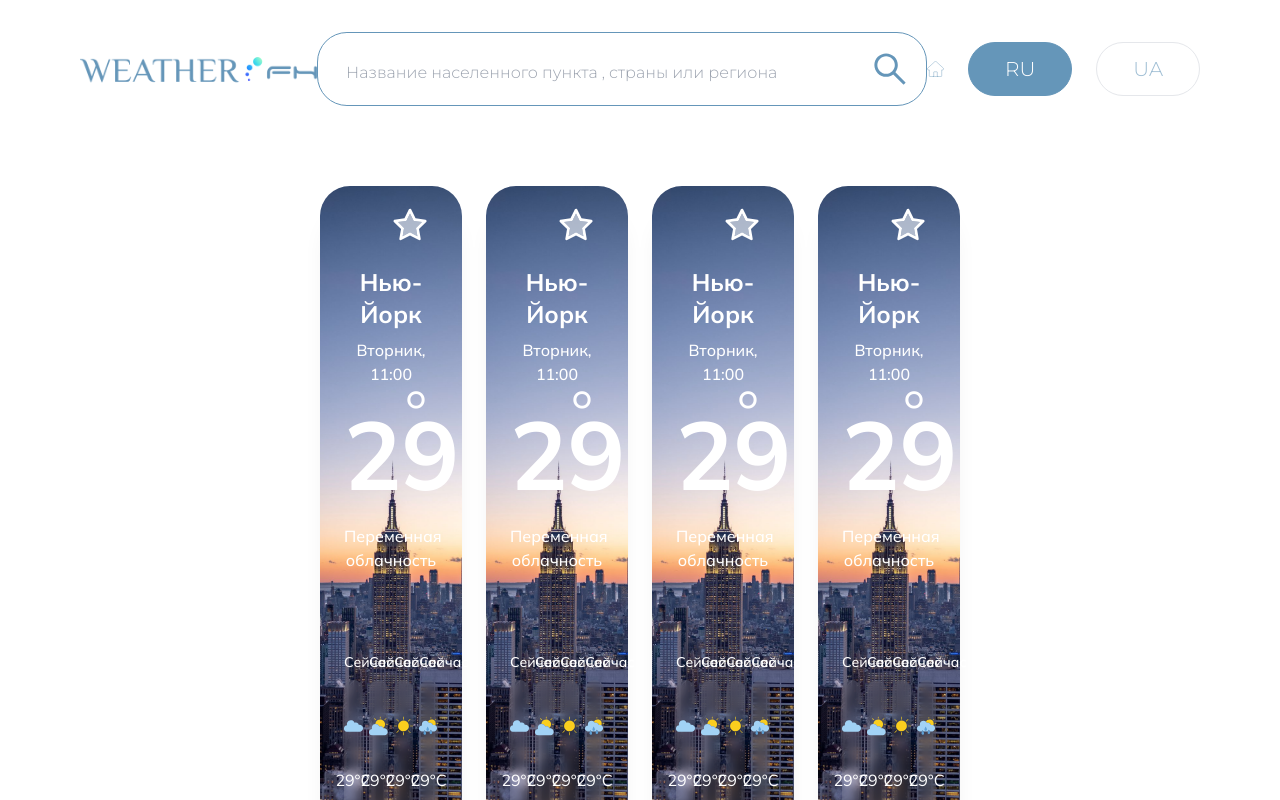
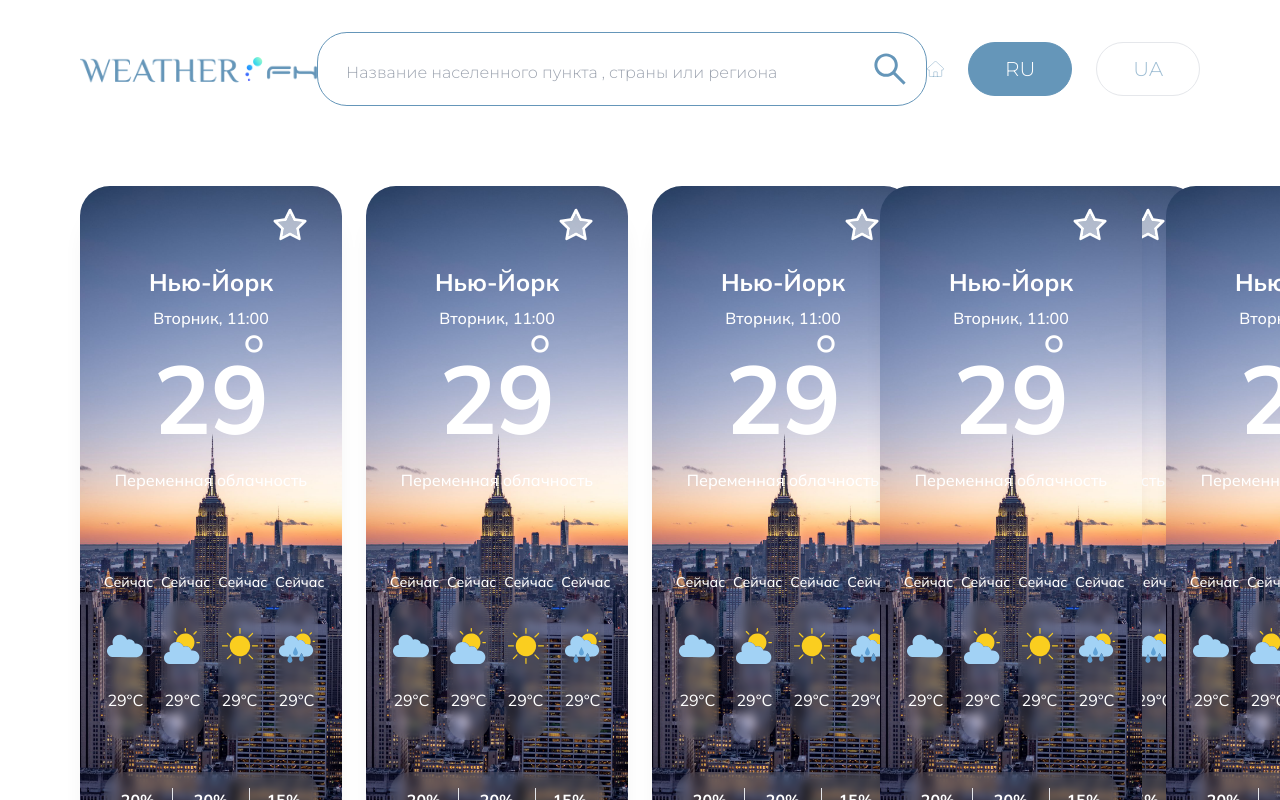
Before and after one commit to SelikhovFH/fh-weather-rus, a React (Create React App) app: page / in a window 1280 px wide. Shown: the top 800 px of the page. Built offline with nearby package versions, Linux system fonts and the light colour scheme; no server answers.

Commit message:
some minor fix

```diff
--- a/src/App.tsx
+++ b/src/App.tsx
@@ -1,11 +1,12 @@
 import React, { FC } from 'react';
 import { Routes, Route } from 'react-router-dom';
 import { useQuery } from 'react-query';
-import { WeatherService } from './services/weather.service';
+import { weatherExampleSmall, WeatherService } from './services/weather.service';
 import RequireAuth from './hoc/RequireAuth';
 import CityPage from './pages/CityPage';
 import LoginPage from './pages/LoginPage';
 import WeatherPage from './pages/WeatherPage';
+import { WeatherContext } from './Context';
 
 const App: FC = () => {
   // const { data, isLoading, error } = useQuery('weatherData', () =>
@@ -17,6 +18,7 @@ const App: FC = () => {
   // console.log(data);
 
   return (
+    <WeatherContext.Provider value={[weatherExampleSmall]}>
       <Routes>
         <Route path='/login' element={<LoginPage />} />
         <Route
@@ -37,6 +39,7 @@ const App: FC = () => {
           }
         />
       </Routes>
+    </WeatherContext.Provider>
   );
 };
 
--- /dev/null
+++ b/src/Context.tsx
@@ -0,0 +1,3 @@
+import React from 'react';
+export const WeatherContext = React.createContext<any[]>([]);
+// Remove any! when have typeof response
--- a/src/components/weather-page-components/Slider.tsx
+++ b/src/components/weather-page-components/Slider.tsx
@@ -6,11 +6,9 @@ const Slider: FC<SliderProps> = ({ pages }) => {
   const [translate, setTranslate] = useState(0);
   const [selectedSlide, setSelectedSlide] = useState(0);
   const width = window.screen.width;
-
   useEffect(() => {
     setTranslate(width * selectedSlide);
   }, [selectedSlide]);
-
   const setSelectedPage = (page: number): void => {
     if (page > pages.length - 1) {
       setSelectedSlide(0);
@@ -22,11 +20,10 @@ const Slider: FC<SliderProps> = ({ pages }) => {
     }
     setSelectedSlide(page);
   };
-
   return (
     <>
       <div className='flex items-center select-none'>
-        <div className={`overflow-hidden`} style={{ maxWidth: `${width}px` }}>
+        <div className='overflow-hidden w-screen'>
           <div
             style={{
               transform: `translateX(-${translate}px)`,
--- a/src/components/weather-page-components/createPagesWithCards.tsx
+++ b/src/components/weather-page-components/createPagesWithCards.tsx
@@ -3,7 +3,7 @@ import AddNewCard from './AddNewCard';
 import WeatherCard from './WeatherCard';
 
 export const createPagesWithCards = (): JSX.Element[] => {
-  const someCards: number[] = [0, 1, 2, 3, 4, 5, 6, 7, 8, 9, 1]; // Will recieve data in props
+  const someCards: number[] = [0, 1, 2, 3, 4, 5]; // Will recieve data in props
   const pages: JSX.Element[] = [];
 
   let onePage: JSX.Element[] = [];
@@ -12,9 +12,7 @@ export const createPagesWithCards = (): JSX.Element[] => {
     onePage.push(<WeatherCard key={i} />);
     if (((i + 1) % 4 === 0 && i !== 0) || i === someCards.length - 1) {
       pages.push(
-        <div
-          className='grid grid-cols-4 w-full gap-x-6 mb-20 pr-20 first: pl-20'
-          key={i}>
+        <div className='grid grid-cols-4 w-screen px-20 gap-x-6 mb-20' key={i}>
           {onePage.map((item, i) => (
             <WeatherCard key={i} />
           ))}
@@ -25,7 +23,7 @@ export const createPagesWithCards = (): JSX.Element[] => {
       if (onePage.length === 4 && i === someCards.length - 1) {
         pages.push(
           <div
-            className='grid grid-cols-4 w-full gap-x-6 mb-20 pr-20 first: pl-20'
+            className='grid grid-cols-4 w-screen px-20 gap-x-6 mb-20'
             key={'addNewCard'}>
             <AddNewCard />
           </div>,
--- a/src/index.tsx
+++ b/src/index.tsx
@@ -6,7 +6,6 @@ import App from './App';
 import { QueryClient, QueryClientProvider } from 'react-query';
 
 const queryClient = new QueryClient();
-const WeatherContext = React.createContext('');
 
 const root = ReactDOM.createRoot(
   document.getElementById('root') as HTMLElement,
@@ -15,9 +14,7 @@ root.render(
   <React.StrictMode>
     <BrowserRouter>
       <QueryClientProvider client={queryClient}>
-        <WeatherContext.Provider value={'someValue'}>
-          <App />
-        </WeatherContext.Provider>
+        <App />
       </QueryClientProvider>
     </BrowserRouter>
   </React.StrictMode>,
--- a/tailwind.config.js
+++ b/tailwind.config.js
@@ -51,6 +51,7 @@ module.exports = {
       },
       maxWidth: {
         "xxs": "12rem",
+
       },
       fontSize: {
         "tiny": "12px",
```
Also changed, not shown: src/types/index.ts (+10 -0 lines). Lines whose indentation alone changed are shown as unchanged.
